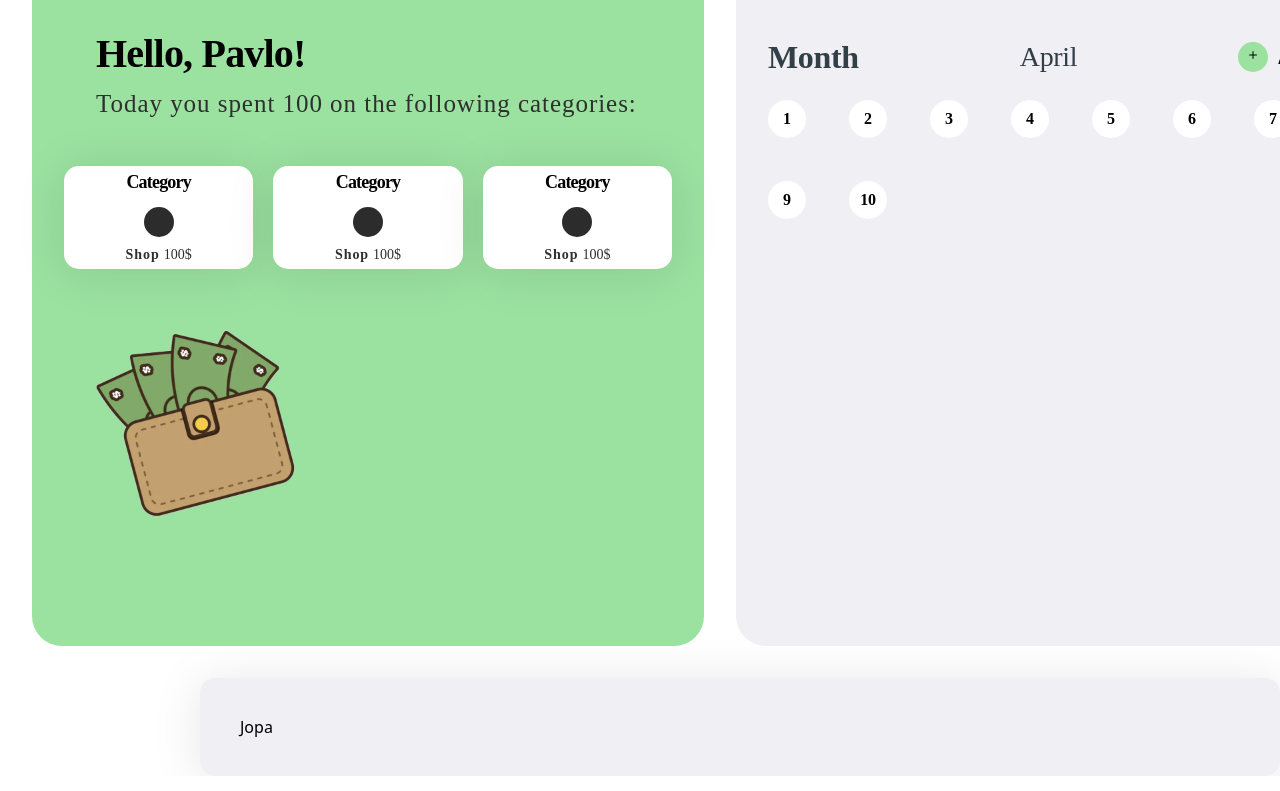
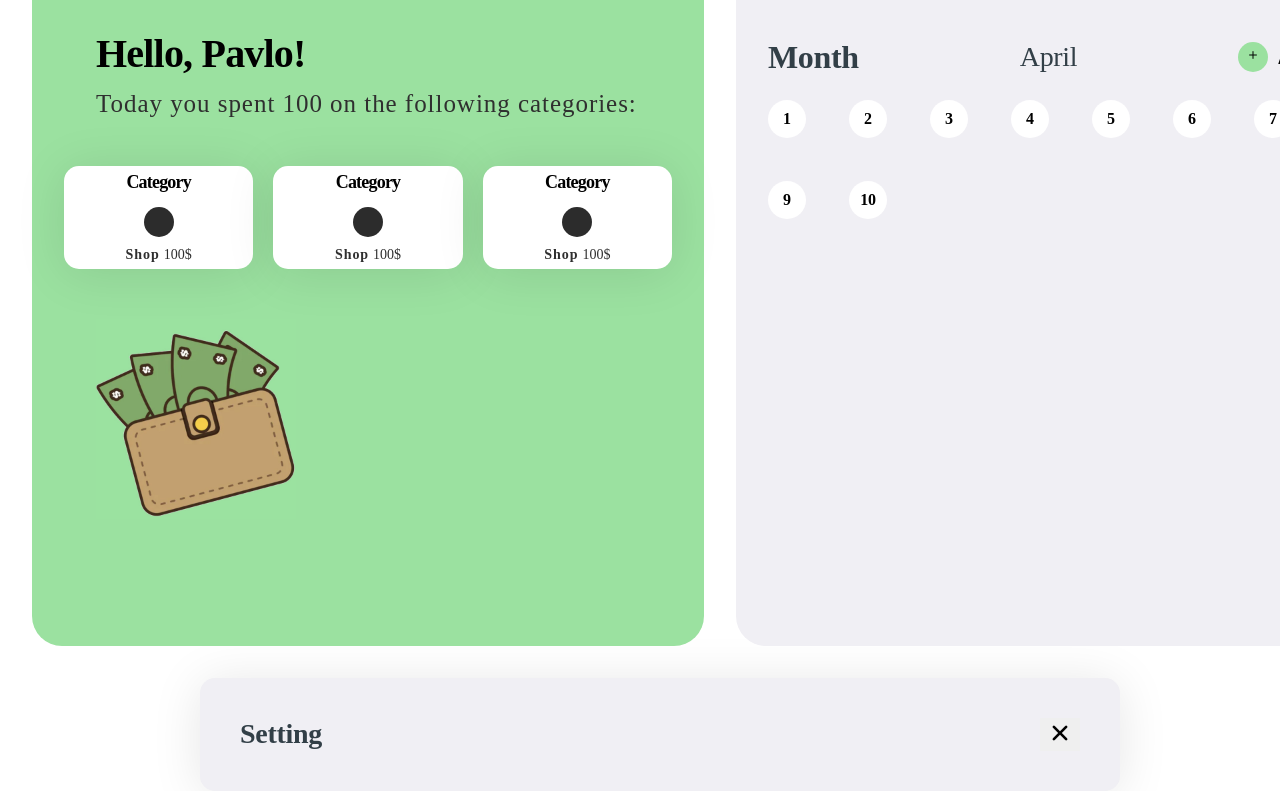
Before and after one commit to kulikp1/qualification, a React (Vite) app: page / in a window 1280 px wide. Shown: the part 922-1713 px from the top of the page. Built offline with nearby package versions, Linux system fonts and the light colour scheme.

Commit message:
add title for settings page, update structure

```diff
--- a/src/components/UserSettingsPage/UserSettingsPage.jsx
+++ b/src/components/UserSettingsPage/UserSettingsPage.jsx
@@ -1,7 +1,17 @@
 import css from "./UserSettingsPage.module.css";
+import { IoClose } from "react-icons/io5";
 
 const UserSettingsPage = () => {
-  return <div className={css.settingsContainer}>Jopa</div>;
+  return (
+    <div className={css.settingsContainer}>
+      <div className={css.settingsTitle}>
+        <h2 className={css.settingsTitleItem}>Setting</h2>
+        <button className={css.closeBtn}>
+          <IoClose className={css.closeBtnItem} />
+        </button>
+      </div>
+    </div>
+  );
 };
 
 export default UserSettingsPage;
--- a/src/components/UserSettingsPage/UserSettingsPage.module.css
+++ b/src/components/UserSettingsPage/UserSettingsPage.module.css
@@ -0,0 +1,24 @@
+.settingsContainer {
+  width: 840px;
+}
+.settingsTitle {
+  display: flex;
+  justify-content: space-between;
+}
+.settingsTitleItem {
+  color: #323f47;
+  font-family: Poppins;
+  font-size: 28px;
+  font-style: normal;
+  font-weight: 700;
+  line-height: 32px; /* 114.286% */
+  letter-spacing: -0.28px;
+}
+.closeBtn {
+  cursor: pointer;
+  border: none;
+}
+.closeBtnItem {
+  width: 28px;
+  height: 28px;
+}
--- a/src/pages/UserSettingsPage/UserSettingsPage.jsx
+++ b/src/pages/UserSettingsPage/UserSettingsPage.jsx
@@ -3,7 +3,7 @@ import styles from "./UserSettingsPage.module.css";
 
 export default function TrackerPage() {
   return (
-    <div className={styles.TrackerPage}>
+    <div className={styles.SettingsPage}>
       <UserSettingsPage />
     </div>
   );
--- a/src/pages/UserSettingsPage/UserSettingsPage.module.css
+++ b/src/pages/UserSettingsPage/UserSettingsPage.module.css
@@ -1,8 +1,9 @@
-.TrackerPage {
+.SettingsPage {
   background: #f0eff4;
   border-radius: 15px;
   box-shadow: 0px 4px 50px 0px rgba(0, 0, 0, 0.1);
   padding: 40px;
+  width: 920px;
 
   margin-left: 200px;
   /* margin треба буде прибрати коли зроблю модалкою */
```
